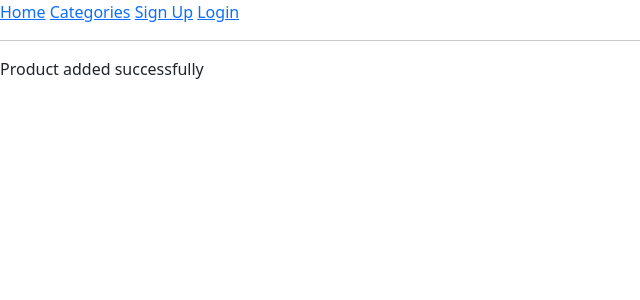
After one commit to VictorBett018/Online-Furniture-Shop-System, a Django app: a page that uses FurnitureEcommerce/templates/base.html in a window 1280 px wide. The commit adds this page. Shown: the top 300 px of the page, without its empty margins (0-640 px from the left). Run offline with Django 4.2, Linux system fonts and the light colour scheme; parts of the project's set-up code (start-up, migrations or seed data) failed here and were passed over.

Commit message:
commiting changes

```diff
--- a/FurnitureEcommerce/furnitureGo/urls.py
+++ b/FurnitureEcommerce/furnitureGo/urls.py
@@ -4,5 +4,8 @@ app_name = "furnitureGo"
 urlpatterns = [
     path("", HomeView.as_view(),name="home"),
     path("all-products/", AllProductsView.as_view(),name="allproducts"),
-    path("product/<slug:slug>/", ProductDetailView.as_view(),name="productdetails")
+    path("user-login/", UserLoginView.as_view(),name="user_login"),
+    path("user-register/", UserRegisterView.as_view(),name="user_register"),
+    path("product/<slug:slug>/", ProductDetailView.as_view(),name="productdetails"),
+    path("add-to-cart-<int:pro_id>/", AddtoCartView.as_view(),name="addtocart"),
 ]
--- a/FurnitureEcommerce/furnitureGo/views.py
+++ b/FurnitureEcommerce/furnitureGo/views.py
@@ -22,3 +22,21 @@ class  AllProductsView(TemplateView):
 
 class ProductDetailView(TemplateView):
     template_name = "productdetails.html"
+
+    def get_context_data(self, **kwargs):
+        context = super().get_context_data(**kwargs)
+        url_slug = self.kwargs['slug']
+        product = Product.objects.get(slug=url_slug)
+        context['product'] = product
+        product.view_count +=1
+        product.save()
+        return context
+
+class UserRegisterView(TemplateView):
+    template_name="user_register.html"
+
+class UserLoginView(TemplateView):
+    template_name="user_login.html"
+
+class AddtoCartView(TemplateView):
+    template_name="addtocart.html"
--- /dev/null
+++ b/FurnitureEcommerce/templates/addtocart.html
@@ -0,0 +1,6 @@
+{% extends 'base.html' %}
+{% block title %} Login {% endblock %}
+{% block content %}
+<p>Product added successfully</p>
+
+{% endblock %}
--- a/FurnitureEcommerce/templates/allproducts.html
+++ b/FurnitureEcommerce/templates/allproducts.html
@@ -9,10 +9,10 @@
 
     {% for p in cat.product_set.all %}
 <div class="col-md-4">
-<h3>{{p.title}}</h3>
+<h4><a href="{% url 'furnitureGo:productdetails' p.slug %}">{{p.title}}</a></h4>
 <img src="{{p.image.url}}" alt="" width="300" height="180">
 <p class="mt-3">Price: <strike>Ksh. {{p.marked_price}}</strike> Ksh. {{p.selling_price}}</p>
-<a class="btn btn-primary btn-sm" href="">Add to Cart</a>
+<a class="btn btn-primary btn-sm" href="{% url 'furnitureGo:addtocart' p.id %}">Add to Cart</a>
 </div>
 {% endfor %}
 
--- a/FurnitureEcommerce/templates/base.html
+++ b/FurnitureEcommerce/templates/base.html
@@ -10,6 +10,8 @@
 <body>
     <a href="{% url 'furnitureGo:home' %}">Home</a>
     <a href="{% url 'furnitureGo:allproducts' %}">Categories</a>
+    <a href="{% url 'furnitureGo:user_register' %}">Sign Up</a>
+    <a href="{% url 'furnitureGo:user_login' %}">Login</a>
     <hr>
     {% block content %}
     {% endblock %}
--- a/FurnitureEcommerce/templates/home.html
+++ b/FurnitureEcommerce/templates/home.html
@@ -10,10 +10,10 @@
 
 {% for p in product_list %}
 <div class="col-md-4">
-<h3>{{p.title}}</h3>
+ <h4><a style="text-decoration:none ;" href="{% url 'furnitureGo:productdetails' p.slug %}">{{p.title}}</a></h4>
 <img src="{{p.image.url}}" alt="" width="300" height="180">
 <p class="mt-3">Price: <strike>Ksh. {{p.marked_price}}</strike> Ksh. {{p.selling_price}}</p>
-<a class="btn btn-primary btn-sm" href="">Add to Cart</a>
+<a class="btn btn-primary btn-sm" href="{% url 'furnitureGo:addtocart' p.id %}">Add to Cart</a>
 </div>
 {% endfor %}
 
--- /dev/null
+++ b/FurnitureEcommerce/templates/user_login.html
@@ -0,0 +1,6 @@
+{% extends 'base.html' %}
+{% block title %} Login {% endblock %}
+{% block content %}
+
+
+{% endblock %}
```
Also changed, not shown: FurnitureEcommerce/templates/productdetails.html (+23 -0 lines), FurnitureEcommerce/templates/user_register.html (added, +7 -0 lines), FurnitureEcommerce/db.sqlite3.
